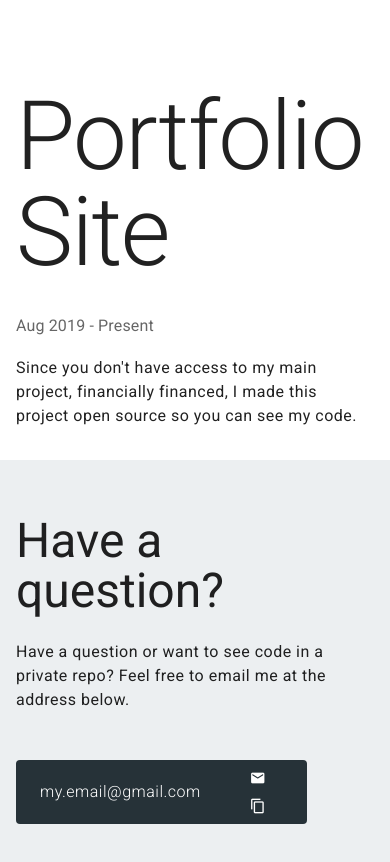
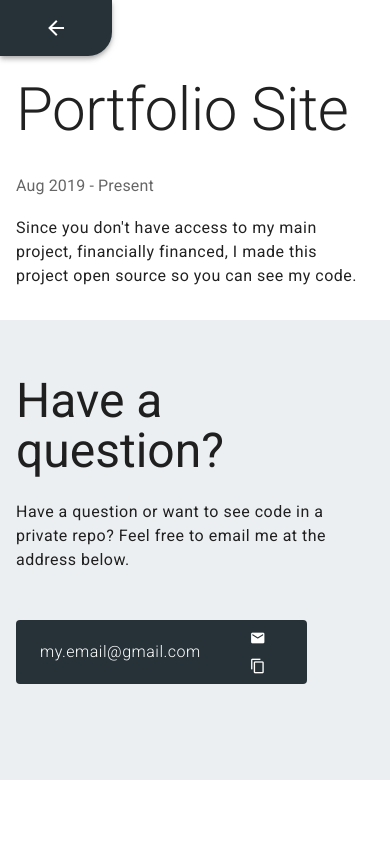
Before and after one commit to Steven-Cleary/steven-cleary, a Nuxt app: page /portfolio-site in a window 390 px wide. Shown: the top 862 px of the page. Built offline with nearby package versions, Linux system fonts and the light colour scheme.

Commit message:
added responsive titles on project pages

```diff
--- a/pages/hangman.vue
+++ b/pages/hangman.vue
@@ -1,6 +1,8 @@
 <template>
   <div>
-    <div class="text-h1 my-8">Hangman</div>
+    <div class="text-h2 text-sm-h1 mb-8 mt-6 mt-md-n4">
+      Hangman
+    </div>
     <div class="subtitle-1 text--secondary my-4">
       Jan 2019 - Present
     </div>
--- a/pages/nutrition-checkpoint.vue
+++ b/pages/nutrition-checkpoint.vue
@@ -1,6 +1,8 @@
 <template>
   <div>
-    <div class="text-h1 my-8">Nutrition Checkpoint</div>
+    <div class="text-h2 text-sm-h1 mb-8 mt-6 mt-md-n4">
+      Nutrition Checkpoint
+    </div>
     <div class="subtitle-1 text--secondary my-4">
       May 2017 - Aug 2017
     </div>
--- a/pages/portfolio-site.vue
+++ b/pages/portfolio-site.vue
@@ -1,6 +1,8 @@
 <template>
   <div>
-    <div class="text-h1 my-8">Portfolio Site</div>
+    <div class="text-h2 text-sm-h1 mb-8 mt-6 mt-md-n4">
+      Portfolio Site
+    </div>
     <div class="subtitle-1 text--secondary my-4">
       Aug 2019 - Present
     </div>
--- a/pages/survey-says.vue
+++ b/pages/survey-says.vue
@@ -1,6 +1,8 @@
 <template>
   <div>
-    <div class="text-h1 mt-12 mb-4">Survey Says</div>
+    <div class="text-h2 text-sm-h1 mb-8 mt-6 mt-md-n4">
+      Survey Says
+    </div>
     <div class="subtitle-1 text--secondary my-4">
       Sept 2017 - April 2018
     </div>
```
